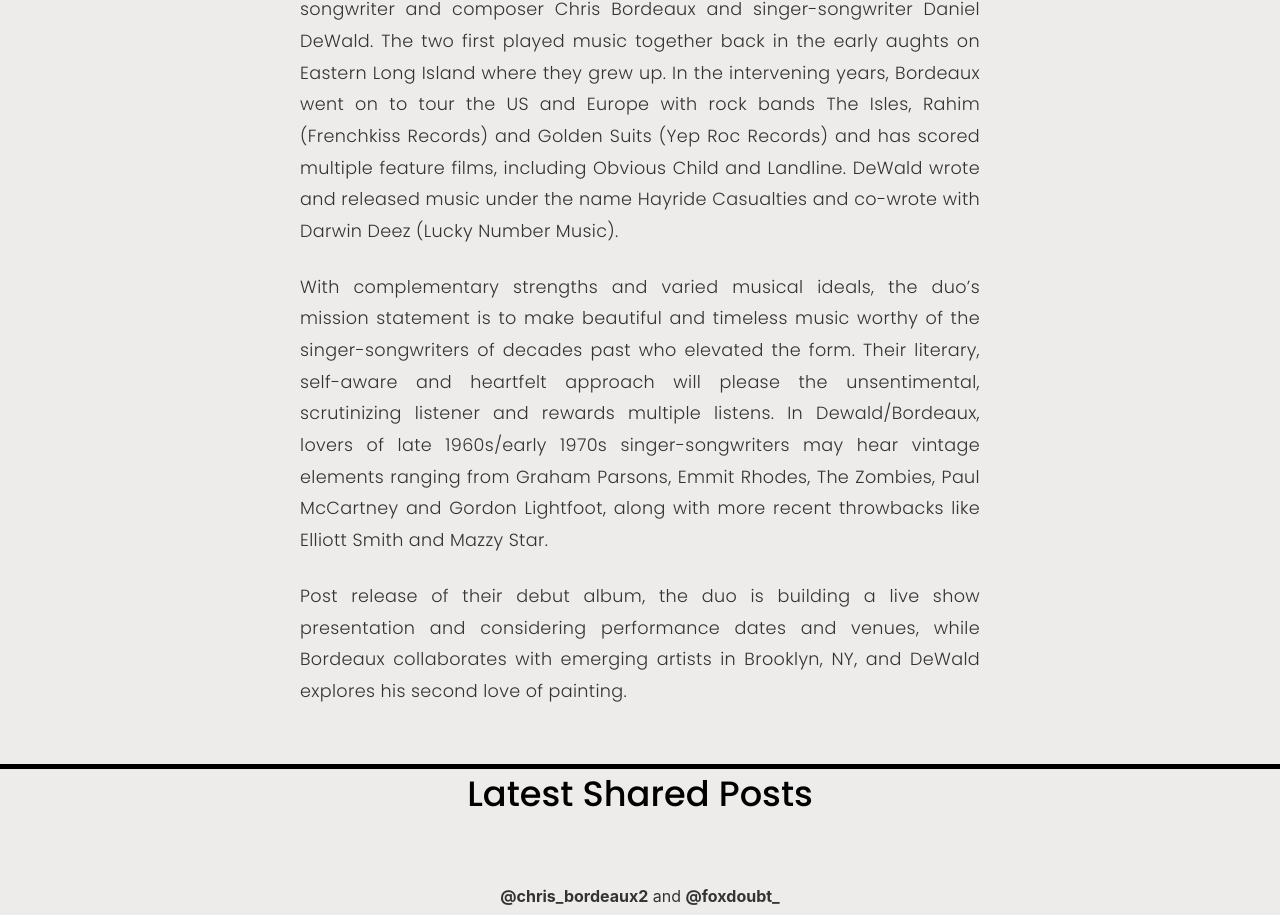
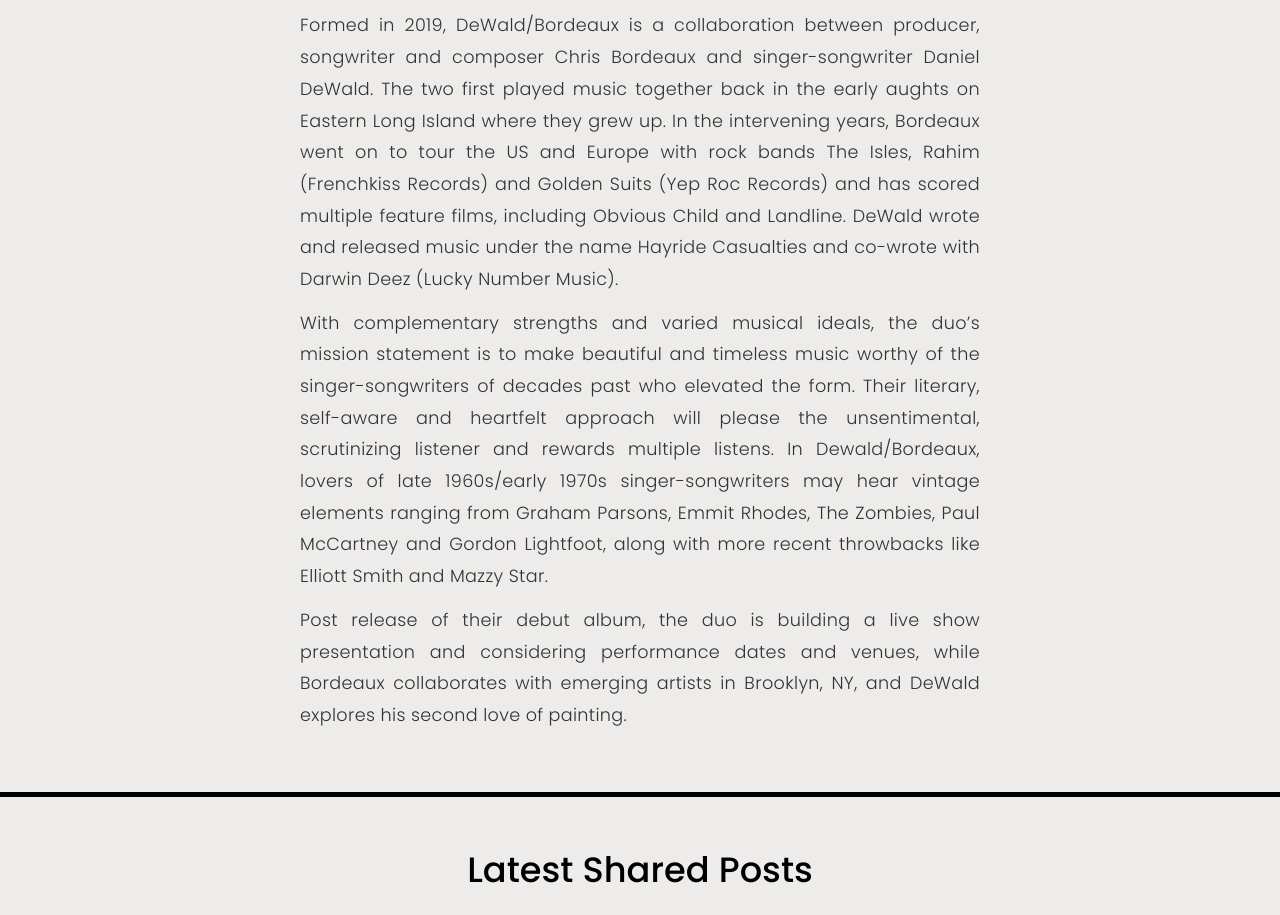
Before and after one commit to foxdoubt/dewald-bordeaux, a Gatsby site: page / in a window 1280 px wide. Shown: the part 1276-2191 px from the top of the page. Built offline with nearby package versions, Linux system fonts and the light colour scheme; Gatsby itself is replaced by a stand-in of ours; some icons are missing.

Commit message:
Press page layout organizational tweaks

```diff
--- a/src/components/layout.css
+++ b/src/components/layout.css
@@ -1,9 +1,9 @@
 :root {
-  --medium-gray: #EDECEB;
-  --dark-gray: #38383B;
+  --medium-gray: #edeceb;
+  --dark-gray: #38383b;
   --black: #000000;
-  --white: #FFFFFF;
-  --light-gray: #DFE0E1;
+  --white: #ffffff;
+  --light-gray: #dfe0e1;
 
   --border-radius: 4px;
   --color-text: #333;
@@ -28,6 +28,7 @@
   --space-5: 32px;
   --space-6: 64px;
   --size-content: 85rem;
+  --size-heading-space: var(--space-4);
   --size-gutter: var(--space-5);
   --size-gap: var(--space-6);
 }
@@ -131,7 +132,6 @@
 p {
   margin: 0;
   padding: 0;
-  margin-bottom: var(--space-4);
 }
 ul,
 ol {
--- a/src/components/press-page-sections.css
+++ b/src/components/press-page-sections.css
@@ -29,11 +29,6 @@
   font-weight: 400;
 }
 
-h3 {
-  font-size: 2.2rem;
-  font-weight: 500;
-}
-
 /* html end */
 
 /* theme start */
@@ -41,13 +36,20 @@
 .page-section {
   margin: 0 auto;
   max-width: var(--size-content);
-  padding: var(--size-gutter);
+  padding: calc(var(--size-gutter) * 1.5) var(--size-gutter);
+}
+
+.page-section-heading {
+  margin-bottom: var(--size-heading-space);
+  font-size: 2.2rem;
+  font-weight: 500;
 }
 
 .page-section-content {
   line-height: 1.8em;
   letter-spacing: 0.02em;
   font-size: 1.1rem;
+  padding-bottom: calc(var(--size-heading-space) / 2);
 }
 
 .text-align-center {
--- a/src/components/press-page-sections.js
+++ b/src/components/press-page-sections.js
@@ -47,7 +47,7 @@
       <div className="album-description-container">
         <div className="album-description">
           <div className="album-description-title">
-            <h3>Debut Album</h3>
+            <h3 className="page-section-heading">Debut Album</h3>
           </div>
           <div className="album-description-text page-section-content">
             <p className="page-section-content">
@@ -80,7 +80,7 @@
 
 export const About = () => (
   <div>
-    <h3 className="text-align-center">About</h3>
+    <h3 className="text-align-center page-section-heading">About</h3>
     <div>
       <p className="about-text page-section-content">
         Formed in 2019, DeWald/Bordeaux is a collaboration between producer,
@@ -123,7 +123,7 @@
   };
   return (
     <div className="text-align-center">
-      <h3>Latest Shared Posts</h3>
+      <h3 className="page-section-heading">Latest Shared Posts</h3>
       <div className="instagram-icon-container">
         <div className="flex-container flex-main-center">
           <Instagram {...iconDims} />
--- a/src/pages/index.js
+++ b/src/pages/index.js
@@ -87,7 +87,9 @@
         <About />
       </div>
       <Divider />
-      <LatestSharedPosts />
+      <div className="page-section">
+        <LatestSharedPosts />
+      </div>
       <Divider />
       {/* <ContactForm /> */}
     </Layout>
```
